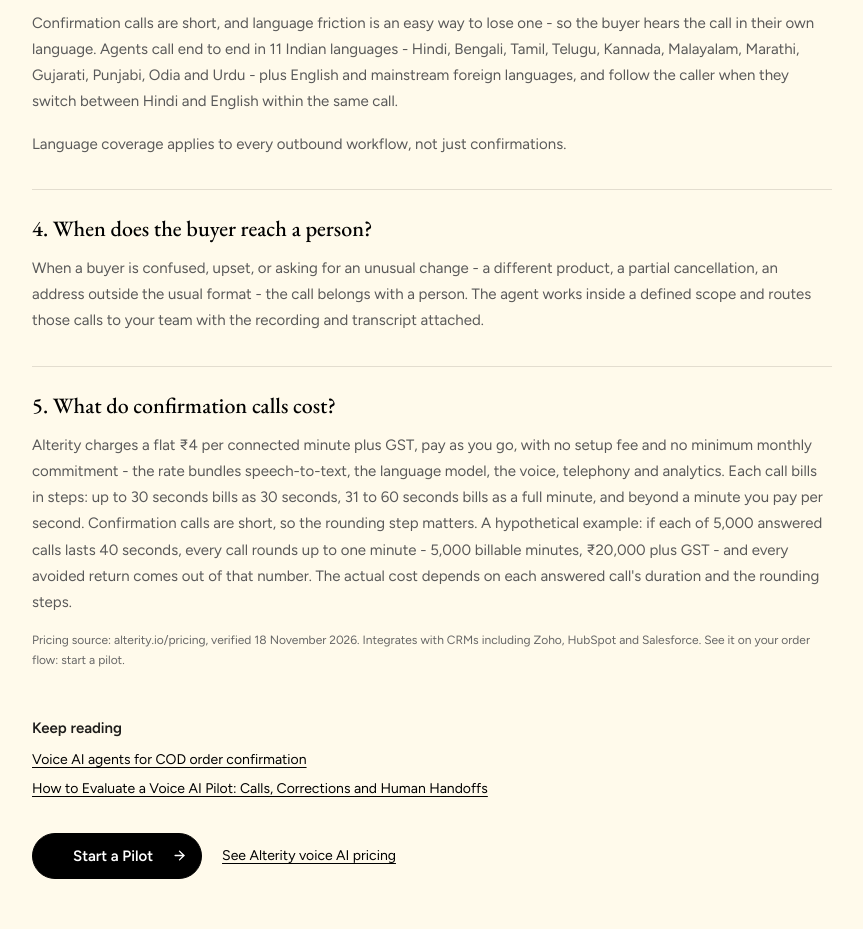
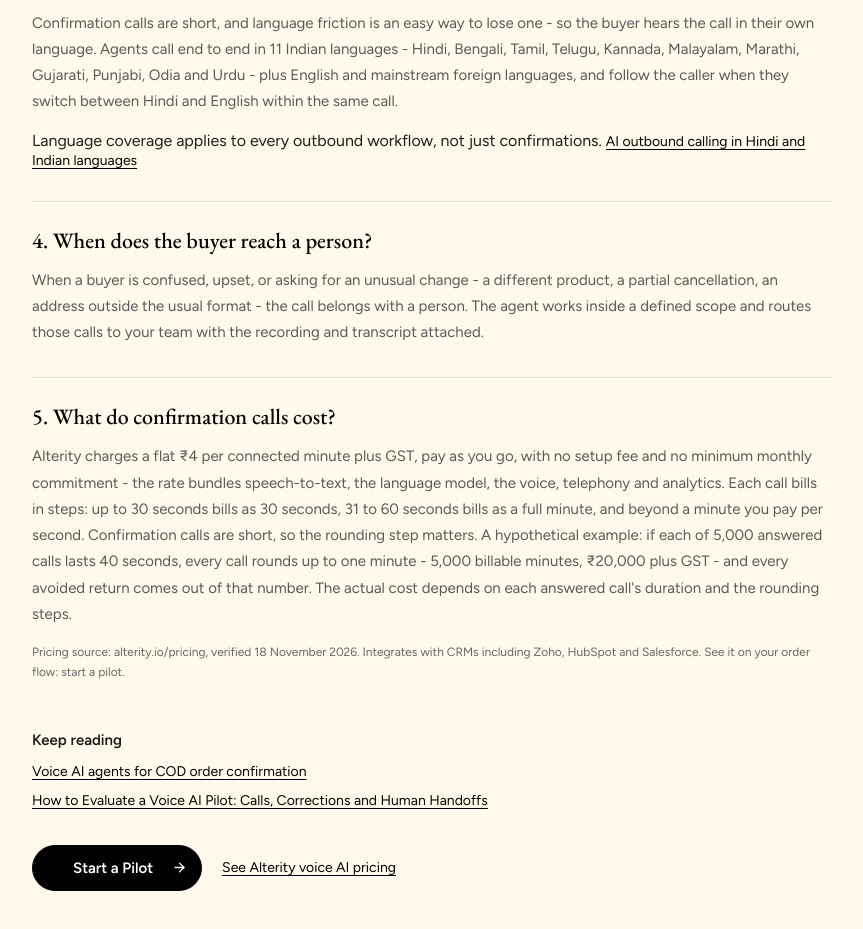
Before and after one commit to mohneeshrautela/alterity-website, a React (Vite) app: page /use-cases/cod-confirmation in a window 1280 px wide. Shown: the part 826-1755 px from the top of the page, without its empty margins (208-1071 px from the left). Built offline with nearby package versions, Linux system fonts and the light colour scheme.

Commit message:
Add callout block for contextual internal links on prose pages
Added a callout block to render a callout section with a link.

```diff
--- a/src/pages/prose/ProsePage.jsx
+++ b/src/pages/prose/ProsePage.jsx
@@ -23,6 +23,16 @@ function Block({ block }) {
           <li key={k}>{item}</li>
         ))}
       </ul>
+    )
+  }
+  if (block.kind === 'callout') {
+    return (
+      <aside className="prose-page__callout">
+        <p className="prose-page__callout-text">
+          {block.text}{' '}
+          <Link to={block.to} className="prose-page__pricing-link">{block.cta}</Link>
+        </p>
+      </aside>
     )
   }
   if (block.kind === 'caption') {
```
